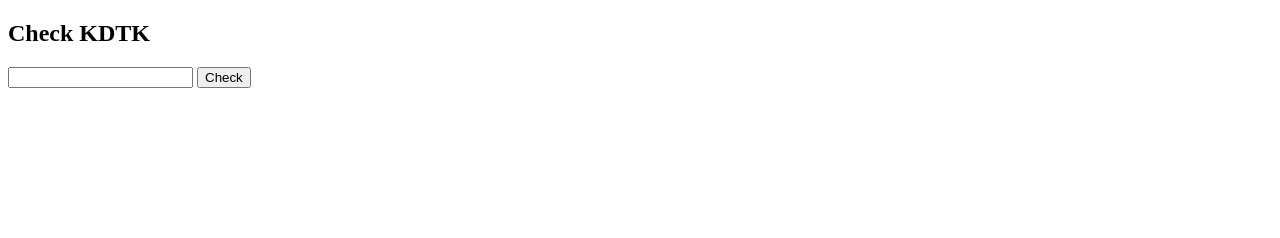
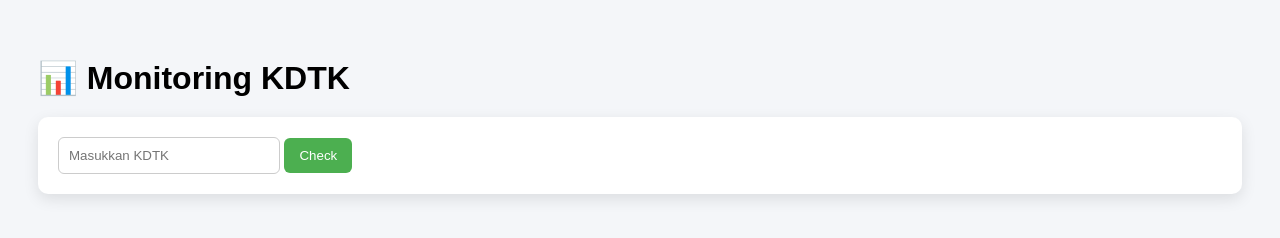
Before and after one commit to Mohammad-Roby/SE-Monitoring, a plain HTML site: page frontend/user.html in a window 1280 px wide. Drawn offline with Linux system fonts and the light colour scheme.

Commit message:
Update user.html

```diff
--- a/frontend/user.html
+++ b/frontend/user.html
@@ -1,11 +1,149 @@
 <!DOCTYPE html>
 <html>
-<head><title>User</title></head>
+<head>
+  <title>Monitoring KDTK</title>
+
+  <style>
+    body {
+      font-family: Arial, sans-serif;
+      background: #f4f6f9;
+      padding: 30px;
+    }
+
+    h1 {
+      margin-bottom: 20px;
+    }
+
+    .box {
+      background: white;
+      padding: 20px;
+      border-radius: 10px;
+      box-shadow: 0 5px 15px rgba(0,0,0,0.1);
+      margin-bottom: 20px;
+    }
+
+    input {
+      padding: 10px;
+      width: 200px;
+      border: 1px solid #ccc;
+      border-radius: 6px;
+    }
+
+    button {
+      padding: 10px 15px;
+      background: #4CAF50;
+      color: white;
+      border: none;
+      border-radius: 6px;
+      cursor: pointer;
+    }
+
+    button:hover {
+      background: #45a049;
+    }
+
+    .grid {
+      display: grid;
+      grid-template-columns: repeat(auto-fill, minmax(250px, 1fr));
+      gap: 15px;
+    }
+
+    .card {
+      border-radius: 10px;
+      padding: 15px;
+      color: white;
+    }
+
+    .ok {
+      background: #2ecc71;
+    }
+
+    .bad {
+      background: #e74c3c;
+    }
+
+    .title {
+      font-weight: bold;
+      margin-bottom: 10px;
+    }
+
+    ul {
+      padding-left: 18px;
+      margin: 0;
+    }
+
+    li {
+      margin-bottom: 5px;
+    }
+  </style>
+</head>
+
 <body>
-<h2>Check KDTK</h2>
-<input id="kdtk"/>
-<button onclick="check()">Check</button>
-<pre id="result"></pre>
-<script src="app.js"></script>
+
+  <h1>📊 Monitoring KDTK</h1>
+
+  <div class="box">
+    <input id="kdtk" placeholder="Masukkan KDTK"/>
+    <button onclick="check()">Check</button>
+  </div>
+
+  <div id="result" class="grid"></div>
+
+<script>
+async function check() {
+  const kdtk = document.getElementById("kdtk").value;
+  const result = document.getElementById("result");
+
+  result.innerHTML = "Loading...";
+
+  try {
+    const res = await fetch(`https://cold-haze-26b9.muhammadrooby.workers.dev/check?kdtk=${kdtk}`);
+    const data = await res.json();
+
+    if (!Array.isArray(data) || data.length === 0) {
+      result.innerHTML = "<b>KDTK tidak ditemukan</b>";
+      return;
+    }
+
+    let html = "";
+
+    data.forEach((d, i) => {
+      const station = d.station || `Station ${i+1}`;
+      let issues = [];
+
+      if (d.lan_speed < 1000) issues.push("LAN < 1000 Mbps");
+      if (d.boot_time >= 2) issues.push("MYSQL lambat");
+      if (d.suhu >= 80) issues.push("CPU panas");
+      if (d.boot_time >= 4) issues.push("Boot lama");
+      if (String(d.status_bsod).toLowerCase().includes("nok")) issues.push("BSOD bermasalah");
+      if (!String(d.ups_status).toLowerCase().includes("terpasang")) issues.push("UPS tidak OK");
+      if (d.edc_bca_on <= d.edc_bca_off) issues.push("EDC BCA OFF");
+
+      const m_on = d.edc_mandiri_on + d.edc_mti_on;
+      const m_off = d.edc_mandiri_off + d.edc_mti_off;
+      if (m_on <= m_off) issues.push("EDC Mandiri/MTI OFF");
+
+      const statusClass = issues.length === 0 ? "ok" : "bad";
+
+      html += `
+        <div class="card ${statusClass}">
+          <div class="title">🖥️ ${station}</div>
+          ${
+            issues.length === 0
+              ? "<div>✅ Semua normal</div>"
+              : "<ul>" + issues.map(x => `<li>❌ ${x}</li>`).join("") + "</ul>"
+          }
+        </div>
+      `;
+    });
+
+    result.innerHTML = html;
+
+  } catch (e) {
+    result.innerHTML = "Error: " + e.message;
+  }
+}
+</script>
+
 </body>
 </html>
```
